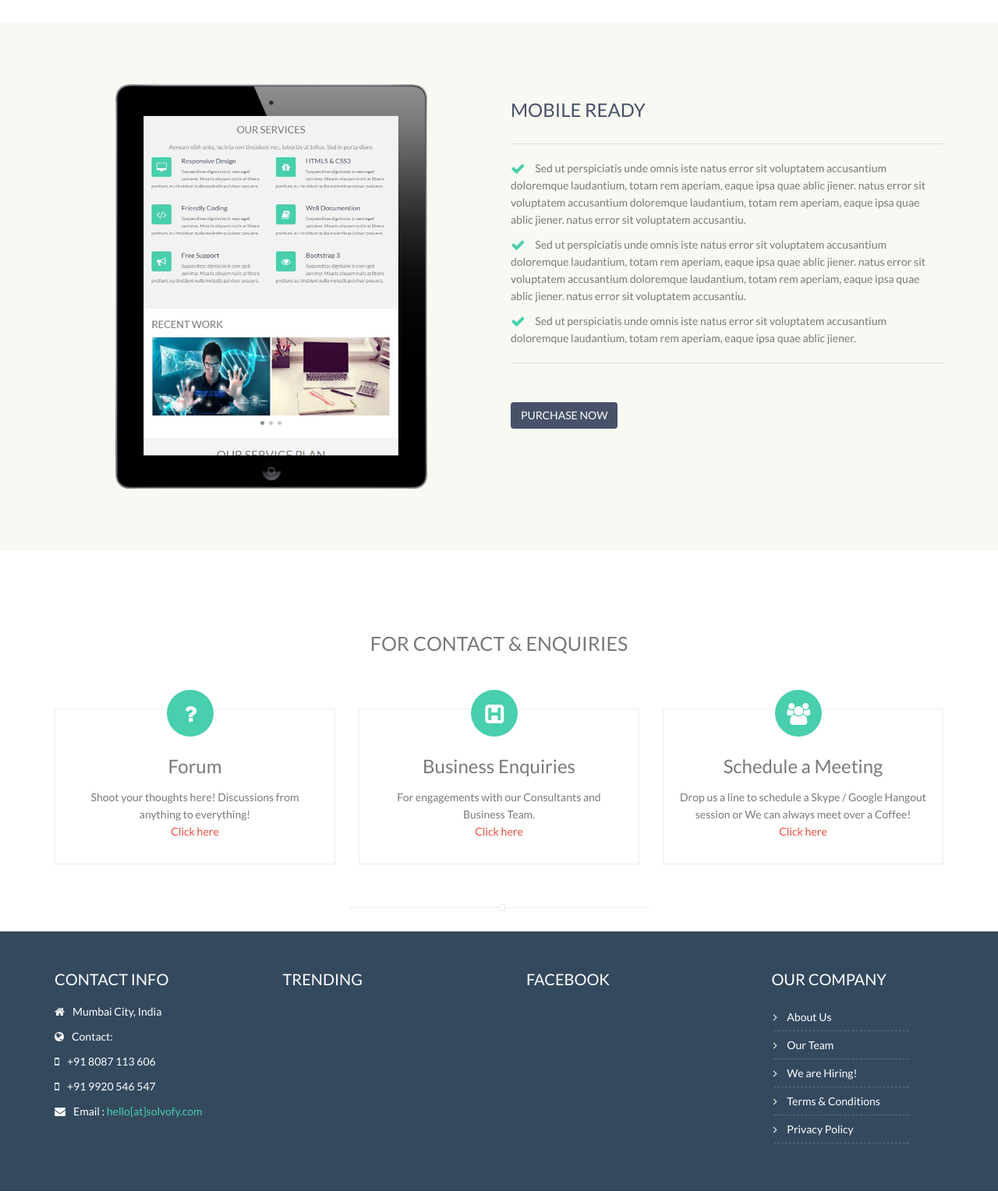
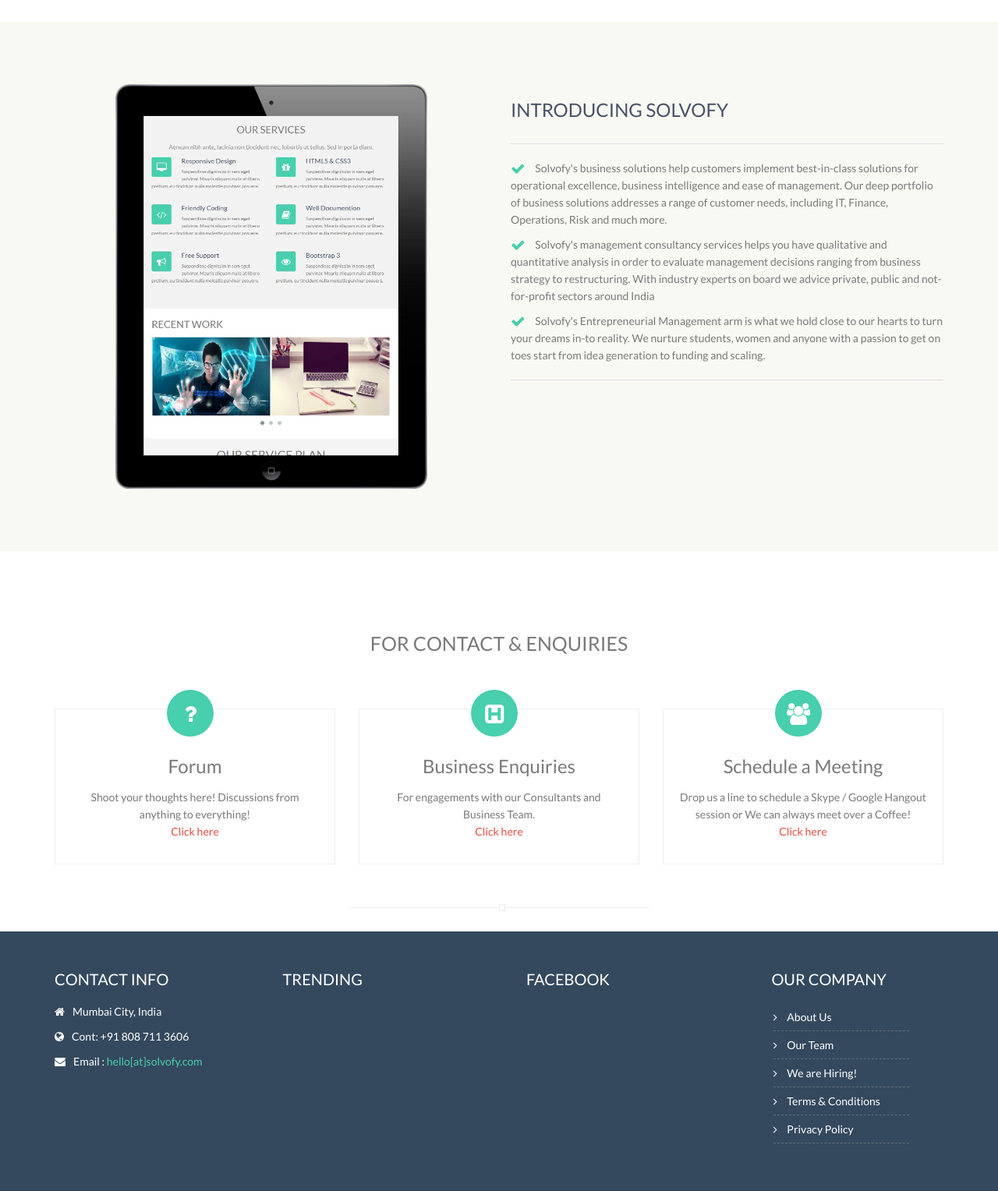
Before and after one commit to akshayrote/solvofy, a plain HTML site: page index.html in a window 1280 px wide. Shown: the part 1054-2582 px from the top of the page at 78% size. Drawn offline with Linux system fonts and the light colour scheme.

Commit message:
logo working

```diff
--- a/index.html
+++ b/index.html
@@ -47,7 +47,7 @@
                 <span class="icon-bar"></span>
                 <span class="icon-bar"></span>
               </button>
-              <a class="navbar-brand" href="index.html"></a><img src="img/solvofywithtagline.jpg" width="200" height="90">
+              <a class="navbar-brand" href="index.html"></a><img src="img/solvofylogowithtagline.JPG" width="200" height="90">
           </div>
           <div class="navbar-collapse collapse">
               <ul class="nav navbar-nav">
@@ -200,7 +200,7 @@
         <div class="row">
           <div class="col-md-12">
         <h2>
-          <i>ENTREPRENEURIAL </br>MANAGEMENT</i>
+          <i>ENTRE-</br>PRENEURIAL </br>MANAGEMENT</i>
         </h2>
         <p>
           <i>Helping Entrepreneurs to Start-Up </i><br />
@@ -296,28 +296,25 @@
           </div>
           <div class="col-lg-6 col-sm-6 wow fadeInRight">
             <h1>
-              Mobile ready
+              Introducing Solvofy
             </h1>
             <hr>
             <p>
               <i class="fa fa-check fa-lg pr-10">
               </i>
-              Sed ut perspiciatis unde omnis iste natus error sit voluptatem accusantium doloremque laudantium, totam rem aperiam, eaque ipsa quae ablic jiener. natus error sit voluptatem accusantium doloremque laudantium, totam rem aperiam, eaque ipsa quae ablic jiener. natus error sit voluptatem accusantiu.
+              Solvofy's business solutions help customers implement best-in-class solutions for operational excellence, business intelligence and ease of management. Our deep portfolio of business solutions addresses a range of customer needs, including IT, Finance, Operations, Risk and much more.
             </p>
             <p>
               <i class="fa fa-check fa-lg pr-10">
               </i>
-              Sed ut perspiciatis unde omnis iste natus error sit voluptatem accusantium doloremque laudantium, totam rem aperiam, eaque ipsa quae ablic jiener. natus error sit voluptatem accusantium doloremque laudantium, totam rem aperiam, eaque ipsa quae ablic jiener. natus error sit voluptatem accusantiu.
+              Solvofy's management consultancy services helps you have qualitative and quantitative analysis in order to evaluate management decisions ranging from business strategy to restructuring. With industry experts on board we advice private, public and not-for-profit sectors around India
             </p>
             <p>
               <i class="fa fa-check fa-lg pr-10">
               </i>
-              Sed ut perspiciatis unde omnis iste natus error sit voluptatem accusantium doloremque laudantium, totam rem aperiam, eaque ipsa quae ablic jiener.
+              Solvofy's Entrepreneurial Management arm is what we hold close to our hearts to turn your dreams in-to reality. We nurture students, women and anyone with a passion to get on toes start from idea generation to funding and scaling.
             </p>
             <hr>
-            <a href="javascript:;" class="btn btn-purchase">
-              Purchase now
-            </a>
           </div>
         </div>
       </div>
@@ -445,7 +442,7 @@
                 <p>
                   For engagements with our Consultants and Business Team.
                   <br>
-                  <a href="#">
+                  <a href="contact.html">
                     Click here
                   </a>
                 </p>
@@ -466,7 +463,7 @@
                   Drop us a line to schedule a Skype / Google Hangout session
 				  or We can always meet over a Coffee!
                   <br>
-                  <a href="#">
+                  <a href="contact.html">
                     Click here
                   </a>
                 </p>
@@ -580,9 +577,7 @@
             </h1>
             <address>
               <p><i class="fa fa-home pr-10"></i>Mumbai City, India </p>
-              <p><i class="fa fa-globe pr-10"></i>Contact: </p>
-              <p><i class="fa fa-mobile pr-10"></i>+91 8087 113 606 </p>
-			  <p><i class="fa fa-mobile pr-10"></i>+91 9920 546 547 </p>
+              <p><i class="fa fa-globe pr-10"></i>Cont: +91 808 711 3606</p>
               <p><i class="fa fa-envelope pr-10"></i>Email :   <a href="mailto:hello@solvofy.com">hello[at]solvofy.com</a></p>
             </address>
           </div>
```
Also changed, not shown: contact.html (+5 -12 lines), img/solvofy.JPG (deleted), img/solvofylogo.JPG (added), img/solvofylogowithtagline.JPG (added), img/solvofywithtagline.JPG (deleted).
